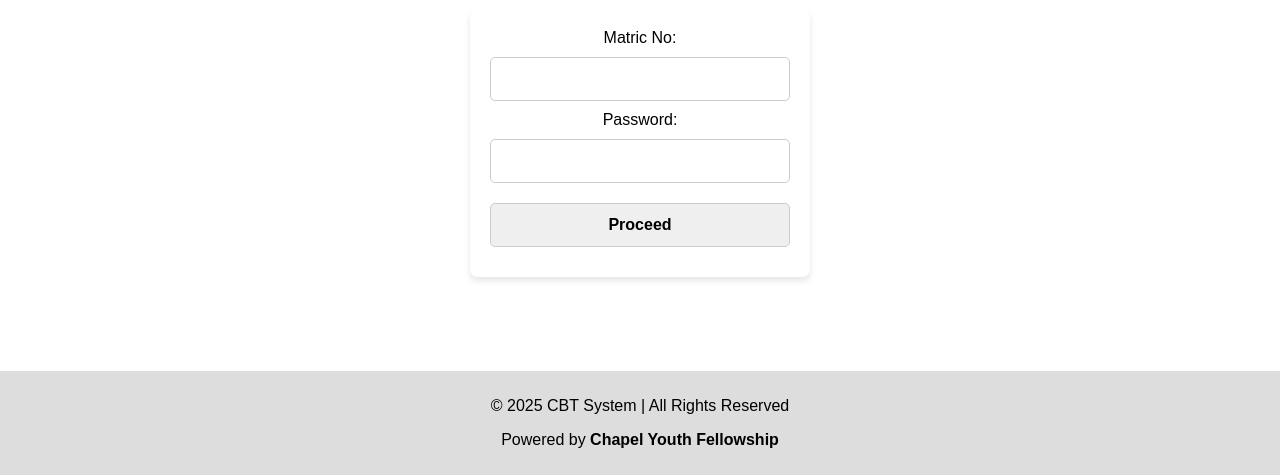
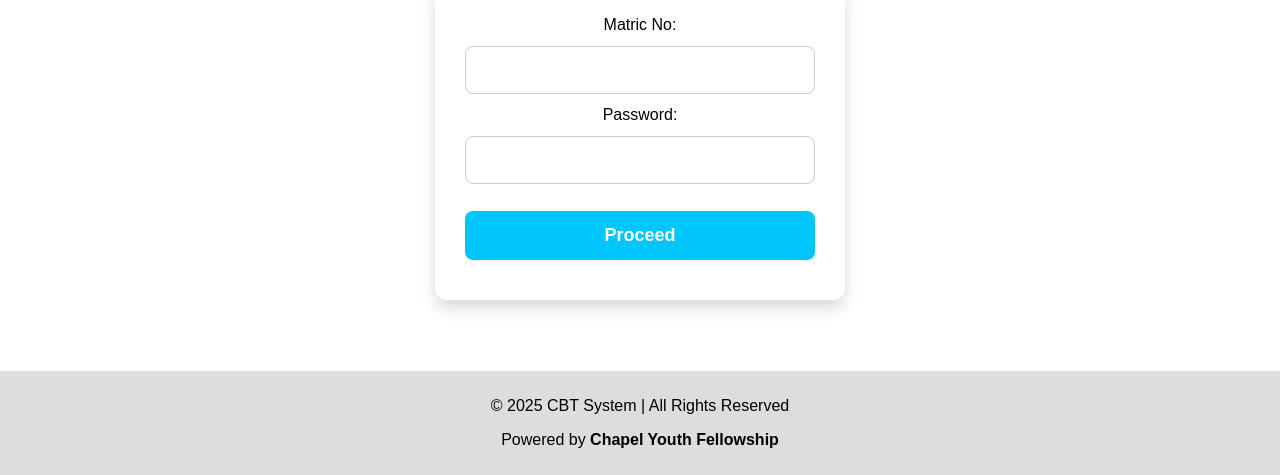
Before and after one commit to CYF-25/gns101, a plain HTML site: page index.html in a window 1280 px wide. Shown: the part 325-800 px from the top of the page. Drawn offline with Linux system fonts and the light colour scheme.

Commit message:
Update styles.css

```diff
--- a/styles.css
+++ b/styles.css
@@ -5,6 +5,16 @@ body {
     text-align: center;
     margin: 0;
     padding: 0;
+}
+
+#home-page, #instructions-page {
+    font-family: 'Nunito', sans-serif;
+    text-align: center;
+    margin: 0;
+    padding: 0;
+    justify-content: center;
+    align-items: center;
+    height: 100vh;
 }
 
 .page {
@@ -133,3 +143,72 @@ button {
     display: flex;
     gap: 10px;
 }
+
+
+/* Login Container */
+form {
+    display: flex;
+    flex-direction: column;
+    width: 350px;
+    background: white;
+    padding: 30px;
+    border-radius: 12px;
+    box-shadow: 0 8px 16px rgba(0, 0, 0, 0.15);
+    transition: all 0.3s ease-in-out;
+}
+
+form:hover {
+    box-shadow: 0 10px 20px rgba(0, 0, 0, 0.2);
+}
+
+/* Input Fields */
+input {
+    margin: 12px 0;
+    padding: 14px;
+    font-size: 16px;
+    border-radius: 8px;
+    border: 1px solid #ccc;
+    outline: none;
+    transition: 0.1s;
+}
+
+#matric-no:focus {
+    border: 1px solid #4facfe;
+    box-shadow: 0 0 8px rgba(79, 172, 254, 0.4);
+}
+
+#password:focus {
+    border: 1px solid #4facfe;
+    box-shadow: 0 0 8px rgba(79, 172, 254, 0.4);
+}
+
+
+/* Buttons */
+button[type="submit"], #start-test {
+    margin-top: 15px;
+    padding: 14px;
+    font-size: 18px;
+    border: none;
+    border-radius: 8px;
+    cursor: pointer;
+    font-weight: bold;
+    transition: 0.3s ease-in-out;
+    background: #4facfe;
+    color: white;
+}
+
+button[type="submit"], #start-test:hover {
+    background: #00c6fb;
+}
+
+/* Footer */
+.footer {
+    position: absolute;
+    bottom: 10px;
+    font-size: 14px;
+    color: white;
+}
+
+.footer b {
+    font-weight: bold;
+}
```
